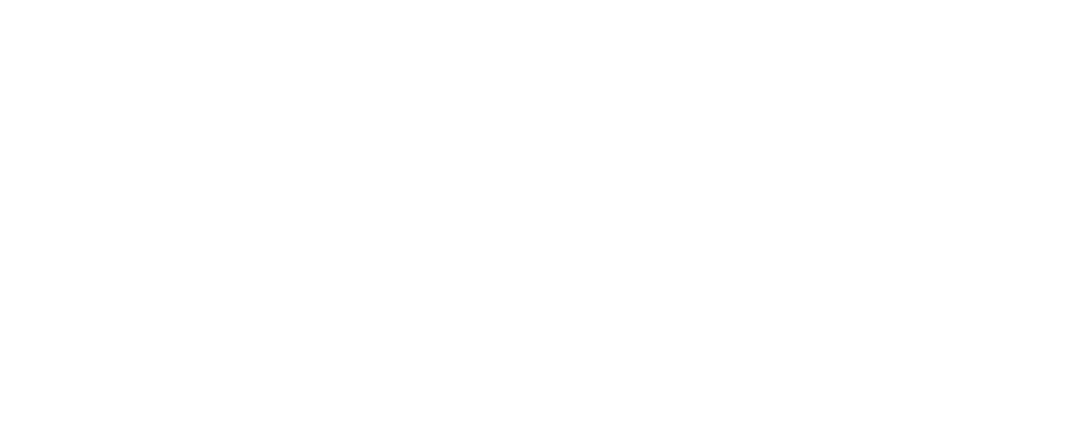
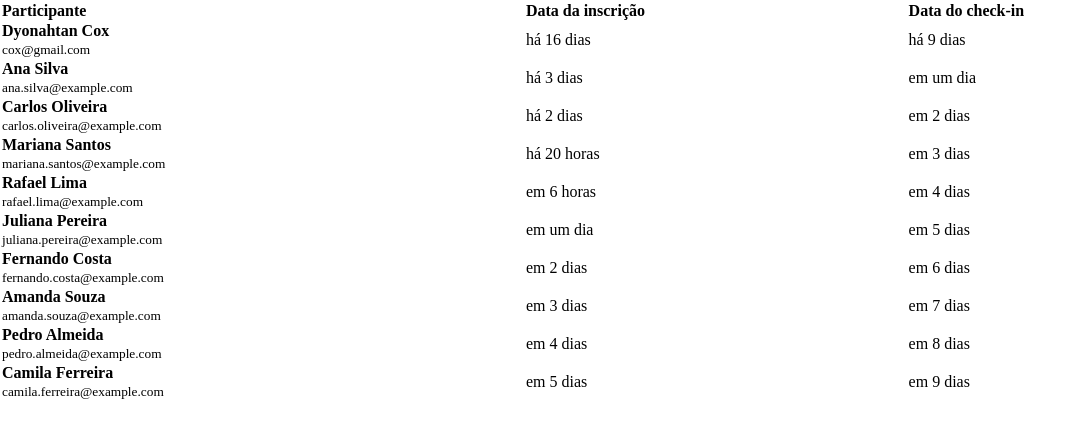
Before and after one commit to dyonathancox/Rocketseat_NWL, a plain HTML site: page index.html in a window 1280 px wide. Shown: the whole page, without its empty margins (0-1086 px from the left). Drawn offline with nearby package versions, Linux system fonts and the light colour scheme.

Commit message:
update code

```diff
--- a/index.html
+++ b/index.html
@@ -3,12 +3,31 @@
     <head>
         <meta charset="UTF-8">
         <meta name="viewport" content="width=device-width, initial-scale=1.0">
+        <script src="https://cdn.jsdelivr.net/npm/dayjs@1/dayjs.min.js"></script>
+        <script src="https://cdn.jsdelivr.net/npm/dayjs@1/plugin/relativeTime.js"></script>
+        <script>dayjs.extend(window.dayjs_plugin_relativeTime)</script>
+        <script src="https://cdn.jsdelivr.net/npm/dayjs@1/locale/pt-br.js"></script>
+        <script>dayjs.locale('pt-br')</script>
         <link rel="stylesheet" href="css/style.css">
         <title>Rocketseat - NWL Unit</title>
     </head>
     <body>
+        <table width="100%">
+            <thead style="text-align: left;">
+                <tr>
+                    <th>Participante</th>
+                    <th>Data da inscrição</th>
+                    <th>Data do check-in</th>
+                </tr>
+            </thead>
+
+            <tbody>
+
+            </tbody>
 
 
+        </table>
 
+        <script src="index.js"></script>
     </body>
 </html>
--- /dev/null
+++ b/index.js
@@ -0,0 +1,91 @@
+let participantes = [
+    {
+        nome: 'Dyonahtan Cox',
+        email: 'cox@gmail.com',
+        dataIncricao: new Date(2024, 2, 19, 20),
+        dataCheckIn: new Date(2024, 2, 25, 22, 15)
+    },
+    {
+        nome: 'Ana Silva',
+        email: 'ana.silva@example.com',
+        dataIncricao: new Date(2024, 3, 1, 10),
+        dataCheckIn: new Date(2024, 3, 5, 15, 30)
+    },
+    {
+        nome: 'Carlos Oliveira',
+        email: 'carlos.oliveira@example.com',
+        dataIncricao: new Date(2024, 3, 2, 12),
+        dataCheckIn: new Date(2024, 3, 6, 9, 45)
+    },
+    {
+        nome: 'Mariana Santos',
+        email: 'mariana.santos@example.com',
+        dataIncricao: new Date(2024, 3, 3, 14),
+        dataCheckIn: new Date(2024, 3, 7, 11, 20)
+    },
+    {
+        nome: 'Rafael Lima',
+        email: 'rafael.lima@example.com',
+        dataIncricao: new Date(2024, 3, 4, 16),
+        dataCheckIn: new Date(2024, 3, 8, 17, 10)
+    },
+    {
+        nome: 'Juliana Pereira',
+        email: 'juliana.pereira@example.com',
+        dataIncricao: new Date(2024, 3, 5, 18),
+        dataCheckIn: new Date(2024, 3, 9, 20, 45)
+    },
+    {
+        nome: 'Fernando Costa',
+        email: 'fernando.costa@example.com',
+        dataIncricao: new Date(2024, 3, 6, 8),
+        dataCheckIn: new Date(2024, 3, 10, 14, 15)
+    },
+    {
+        nome: 'Amanda Souza',
+        email: 'amanda.souza@example.com',
+        dataIncricao: new Date(2024, 3, 7, 11),
+        dataCheckIn: new Date(2024, 3, 11, 18, 30)
+    },
+    {
+        nome: 'Pedro Almeida',
+        email: 'pedro.almeida@example.com',
+        dataIncricao: new Date(2024, 3, 8, 13),
+        dataCheckIn: new Date(2024, 3, 12, 10, 20)
+    },
+    {
+        nome: 'Camila Ferreira',
+        email: 'camila.ferreira@example.com',
+        dataIncricao: new Date(2024, 3, 9, 15),
+        dataCheckIn: new Date(2024, 3, 13, 16, 40)
+    }
+]
+
+const criarNovoParticipante = (participante) => {
+    const dataIncricao = dayjs(Date.now()).to(participante.dataIncricao);
+
+    const dataCheckIn = dayjs(Date.now()).to(participante.dataCheckIn)
+
+    return `
+    <tr>
+        <td><strong>${participante.nome}</strong><br>
+        <small>${participante.email}</small></td>
+        <td>${dataIncricao}</td>
+        <td>${dataCheckIn}</td>
+    </tr>`
+}
+
+
+const atualizarLista = (participantes) => {
+    // Pegar info do html
+    let output = "";
+    // Estrutura de repetição - loop
+    for (let participante of participantes) {
+        output = output + criarNovoParticipante(participante);
+    }
+
+    // Substituir info do html
+    document.querySelector('tbody').innerHTML = output;
+} // Arrow function
+
+atualizarLista(participantes);
```
